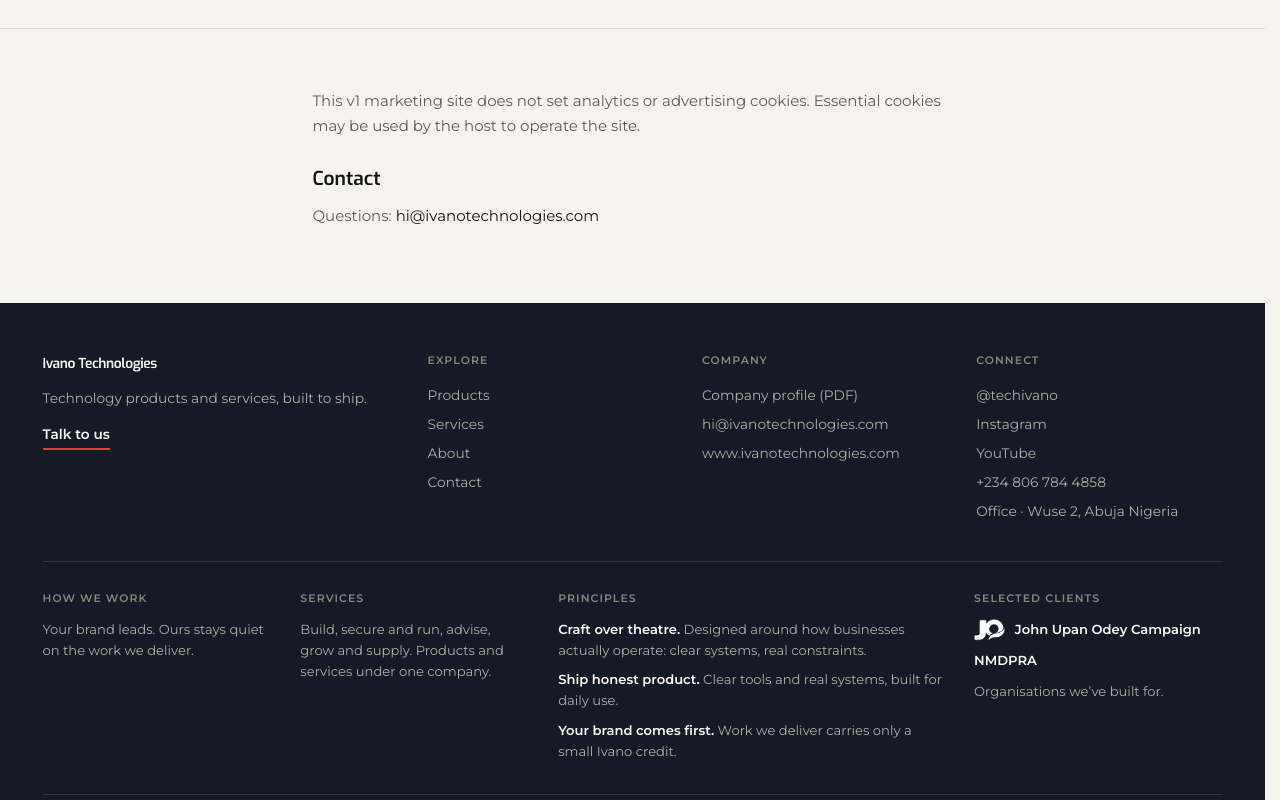
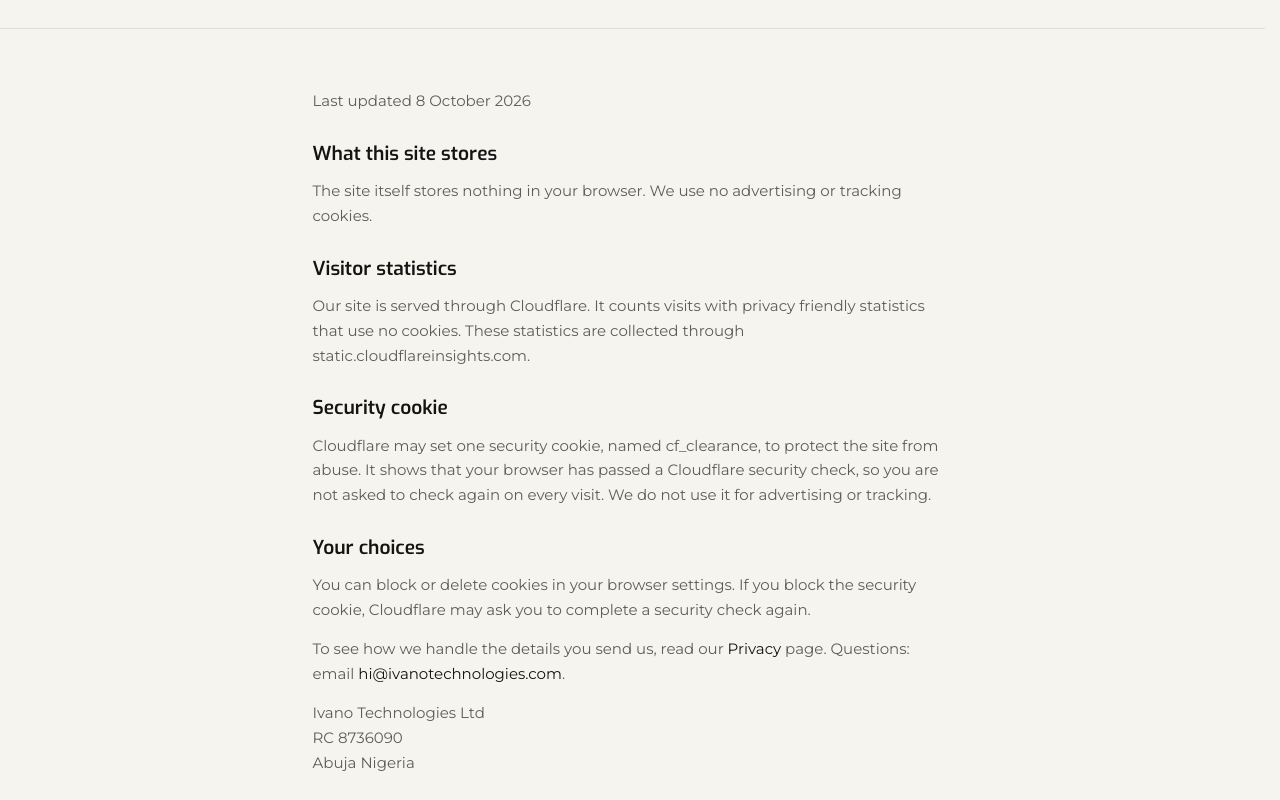
Before and after one commit to Ivano-Technologies/web-ivano, a Next.js app: page /cookies in a window 1280 px wide. Shown: the part 300-1100 px from the top of the page. Built offline with nearby package versions, Linux system fonts and the light colour scheme.

Commit message:
Promote: Terms + Cookies (#39) (#40)
Co-authored-by: Kezi3 <Kezi3@users.noreply.github.com>

```diff
--- a/app/cookies/page.tsx
+++ b/app/cookies/page.tsx
@@ -1,3 +1,4 @@
+import Link from "next/link";
 import { LegalPage, legalMetadata } from "@/components/LegalPage";
 import { SITE } from "@/lib/site";
 
@@ -5,15 +6,43 @@
 
 export default function CookiesPage() {
   return (
-    <LegalPage title="Cookies">
+    <LegalPage title="Cookies" lede="The cookies on this site and what they do.">
+      <p>Last updated 8 October 2026</p>
+      <h2>What this site stores</h2>
       <p>
-        This v1 marketing site does not set analytics or advertising cookies.
-        Essential cookies may be used by the host to operate the site.
+        The site itself stores nothing in your browser. We use no advertising
+        or tracking cookies.
       </p>
-      <h2>Contact</h2>
+      <h2>Visitor statistics</h2>
       <p>
-        Questions:{" "}
-        <a href={`mailto:${SITE.email}`}>{SITE.email}</a>
+        Our site is served through Cloudflare. It counts visits with privacy
+        friendly statistics that use no cookies. These statistics are
+        collected through static.cloudflareinsights.com.
+      </p>
+      <h2>Security cookie</h2>
+      <p>
+        Cloudflare may set one security cookie, named cf_clearance, to protect
+        the site from abuse. It shows that your browser has passed a Cloudflare
+        security check, so you are not asked to check again on every visit. We
+        do not use it for advertising or tracking.
+      </p>
+      <h2>Your choices</h2>
+      <p>
+        You can block or delete cookies in your browser settings. If you block
+        the security cookie, Cloudflare may ask you to complete a security
+        check again.
+      </p>
+      <p>
+        To see how we handle the details you send us, read our{" "}
+        <Link href="/privacy">Privacy</Link> page. Questions: email{" "}
+        <a href={`mailto:${SITE.email}`}>{SITE.email}</a>.
+      </p>
+      <p>
+        Ivano Technologies Ltd
+        <br />
+        {SITE.rc}
+        <br />
+        {SITE.location}
       </p>
     </LegalPage>
   );
--- a/components/LegalPage.tsx
+++ b/components/LegalPage.tsx
@@ -6,8 +6,8 @@
 type LegalPageProps = {
   title: string;
   path: string;
-  /** Hero sub line. Pages without final copy keep the v1 default. */
-  lede?: string;
+  /** Hero sub line under the page title. */
+  lede: string;
   children: ReactNode;
 };
 
@@ -19,11 +19,9 @@
   });
 }
 
-const DEFAULT_LEDE = `Light v1 stub. Ownership of ${SITE.name} legal copy is still TBD.`;
-
 export function LegalPage({
   title,
-  lede = DEFAULT_LEDE,
+  lede,
   children,
 }: Omit<LegalPageProps, "path">) {
   return (
```
Also changed, not shown: app/terms/page.tsx (+30 -9 lines).
